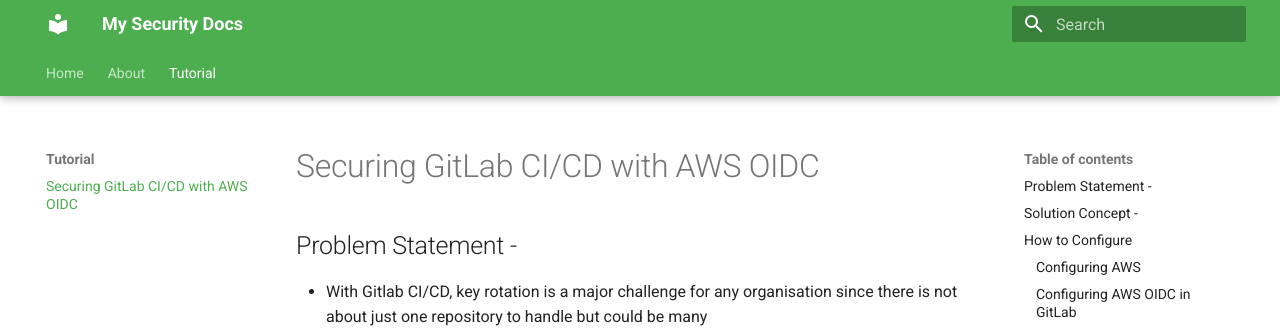
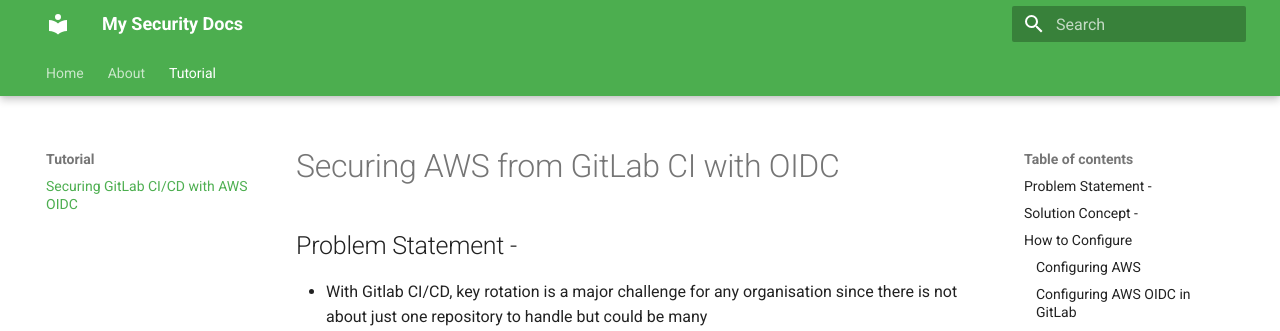
Before and after one commit to vineetpandey/vineetpandey.github.io, an MkDocs documentation site: the page built from docs/pages/tutorial/SecuringGitLabCICDwithAWSOIDC/SecuringGitLabCICDwithAWSOIDC.md, in a window 1280 px wide and 900 px high. Shown: the top 331 px of the window. Built offline with MkDocs 1.6.1 and Material for MkDocs 9.7.7, drawn with Linux system fonts in a browser that asks for light colours; nearby versions of some CDN libraries.

Commit message:
Update Page

```diff
--- a/docs/pages/tutorial/SecuringGitLabCICDwithAWSOIDC/SecuringGitLabCICDwithAWSOIDC.md
+++ b/docs/pages/tutorial/SecuringGitLabCICDwithAWSOIDC/SecuringGitLabCICDwithAWSOIDC.md
@@ -1,4 +1,4 @@
-# Securing GitLab CI/CD with AWS OIDC
+# Securing AWS from GitLab CI with OIDC
 
 
 ## Problem Statement -
```
